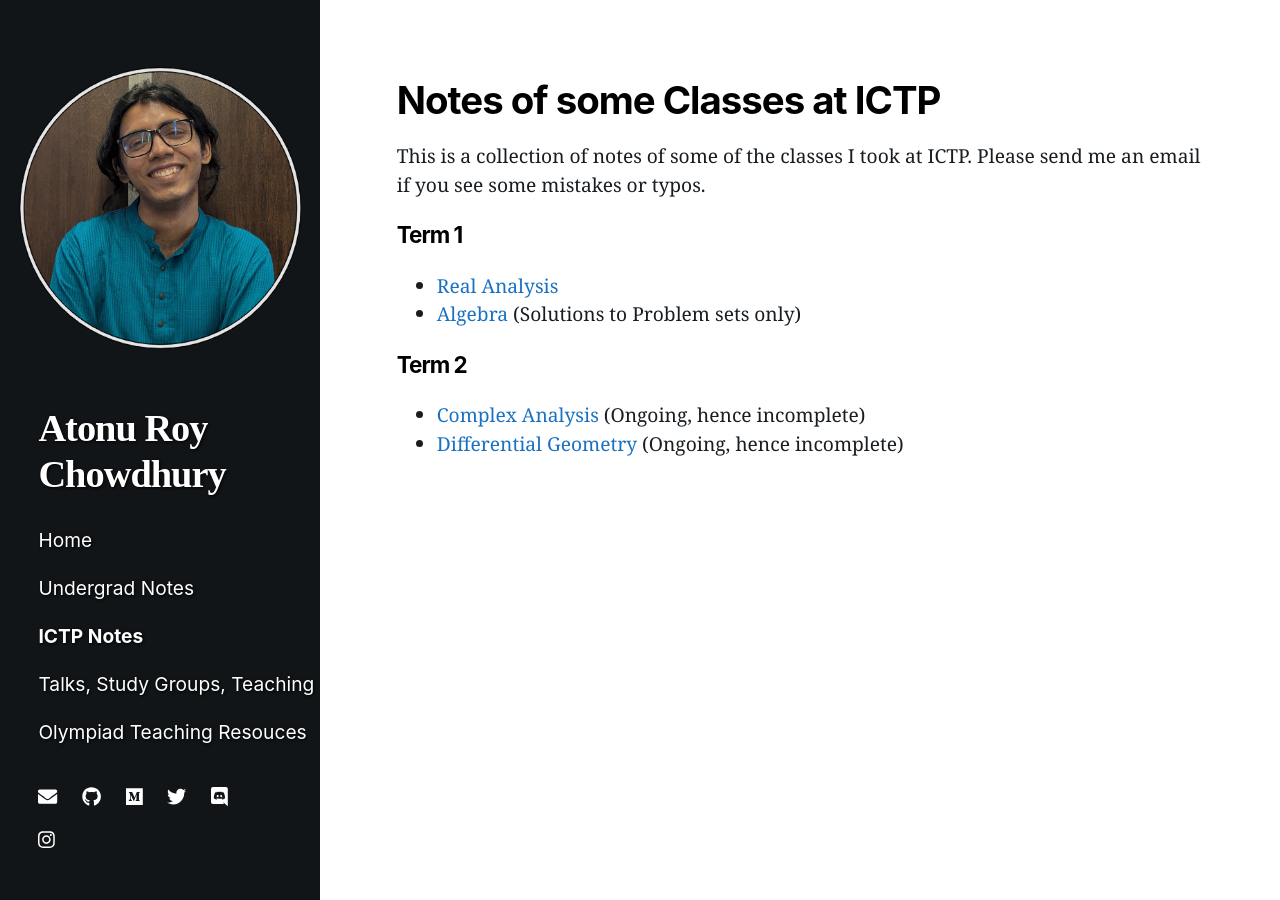
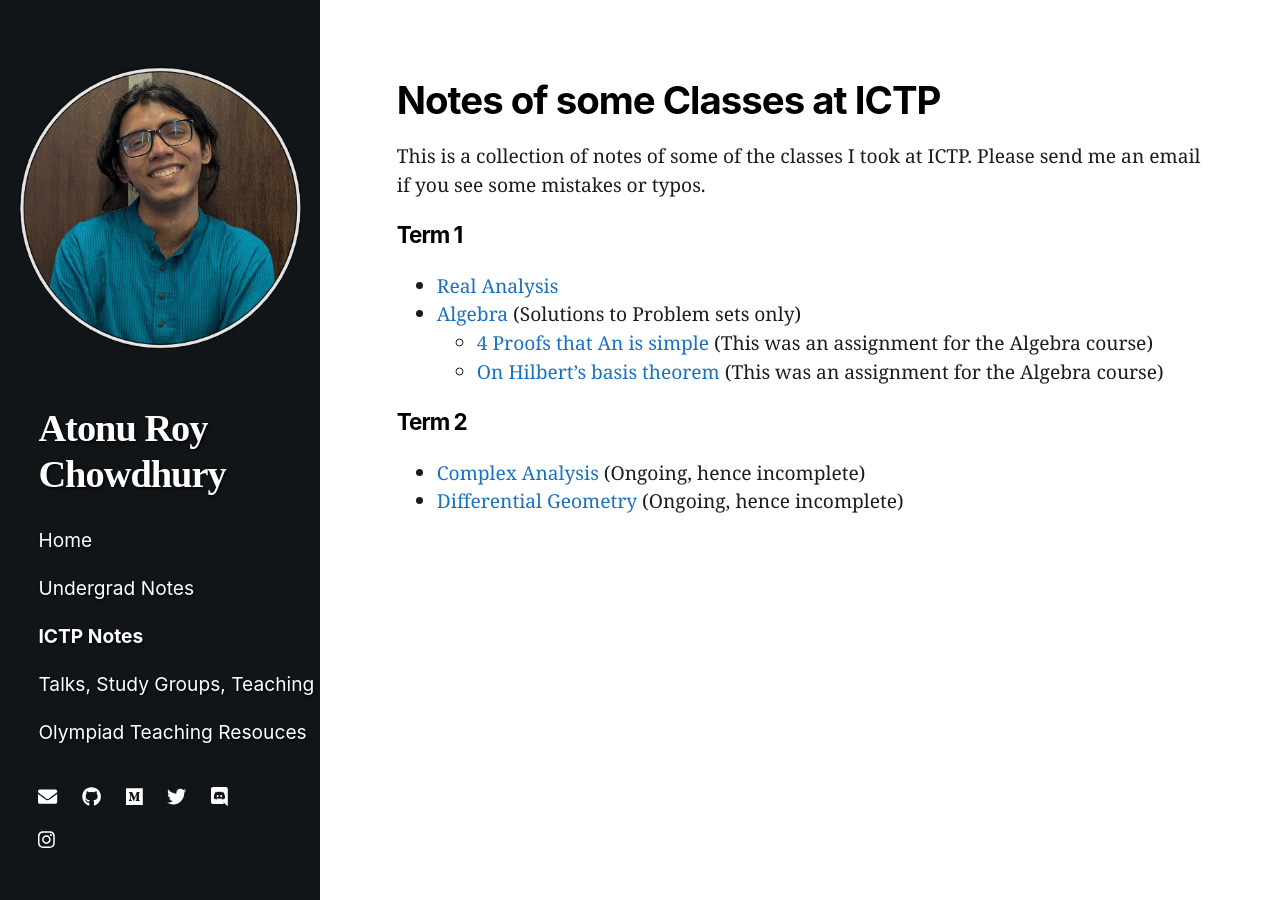
Before and after one commit to atonurc/atonurc.github.io, a Jekyll site: the page built from ICTP.markdown, in a window 1280 px wide. Built offline with Jekyll 4.4.1, drawn with Linux system fonts in a browser that asks for light colours; nearby versions of some CDN libraries.

Commit message:
ICTP page

```diff
--- a/ICTP.markdown
+++ b/ICTP.markdown
@@ -17,6 +17,8 @@ This is a collection of notes of some of the classes I took at ICTP. Please send
 ### Term 1
  - [Real Analysis](https://atonurc.github.io/ICTP/MTH-RA.pdf)
  - [Algebra](https://atonurc.github.io/ICTP/MTH-ALG.pdf) (Solutions to Problem sets only)
+    - [4 Proofs that An is simple](https://atonurc.github.io/ICTP/An_simple.pdf) (This was an assignment for the Algebra course)
+    - [On Hilbert's basis theorem](https://atonurc.github.io/ICTP/hilbert_basis.pdf) (This was an assignment for the Algebra course)
 
 
 ### Term 2
```
Also changed, not shown: 7 other files.
